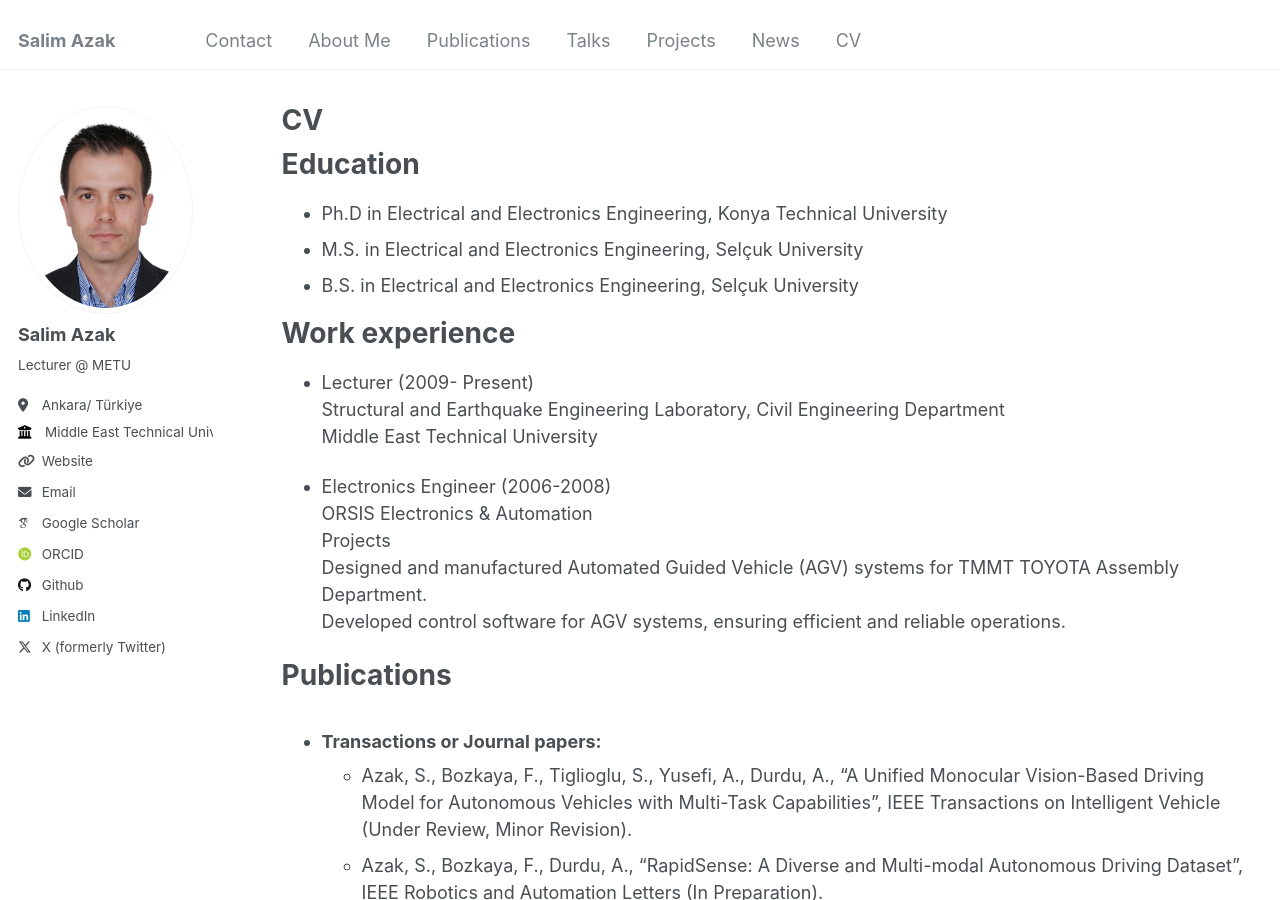
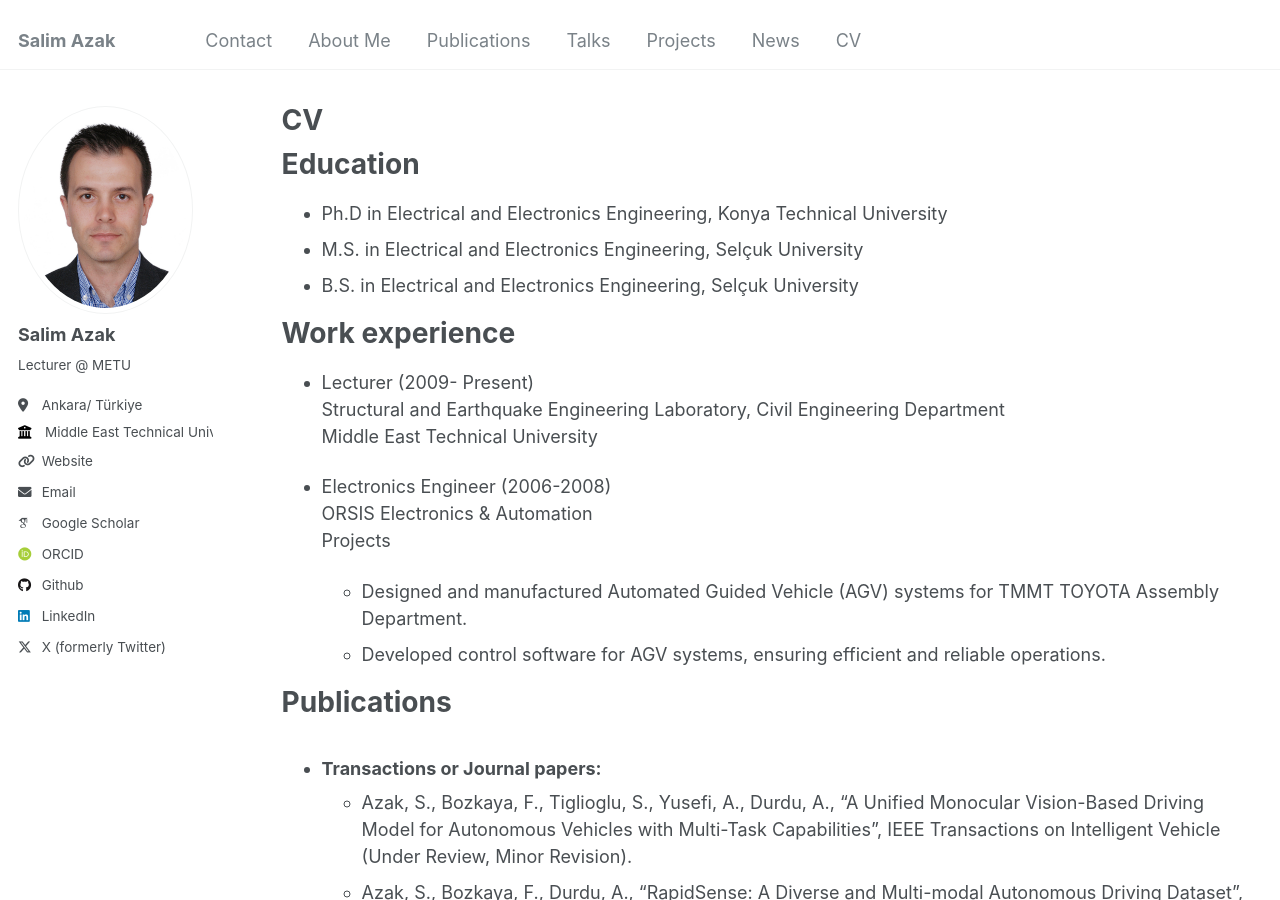
Before and after one commit to salimazak/salimazak.github.io, a Jekyll site: the page built from _pages/cv.md, in a window 1280 px wide and 900 px high. Built offline with Jekyll 4.4.1, drawn with Linux system fonts in a browser that asks for light colours; some web fonts are replaced.

Commit message:
Update cv.md

```diff
--- a/_pages/cv.md
+++ b/_pages/cv.md
@@ -24,8 +24,8 @@ Work experience
 * Electronics Engineer (2006-2008)
    ORSIS Electronics & Automation
      Projects
-     Designed and manufactured Automated Guided Vehicle (AGV) systems for TMMT TOYOTA Assembly Department.
-     Developed control software for AGV systems, ensuring efficient and reliable operations.
+     - Designed and manufactured Automated Guided Vehicle (AGV) systems for TMMT TOYOTA Assembly Department.
+     - Developed control software for AGV systems, ensuring efficient and reliable operations.
 
 Publications
 ======
```
